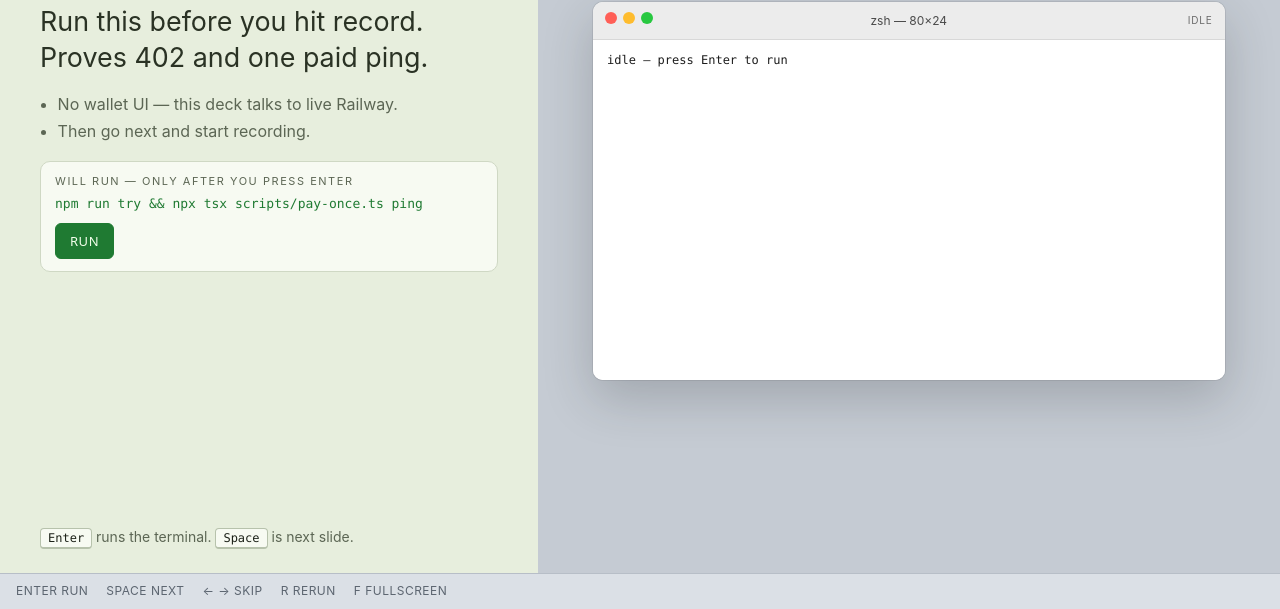
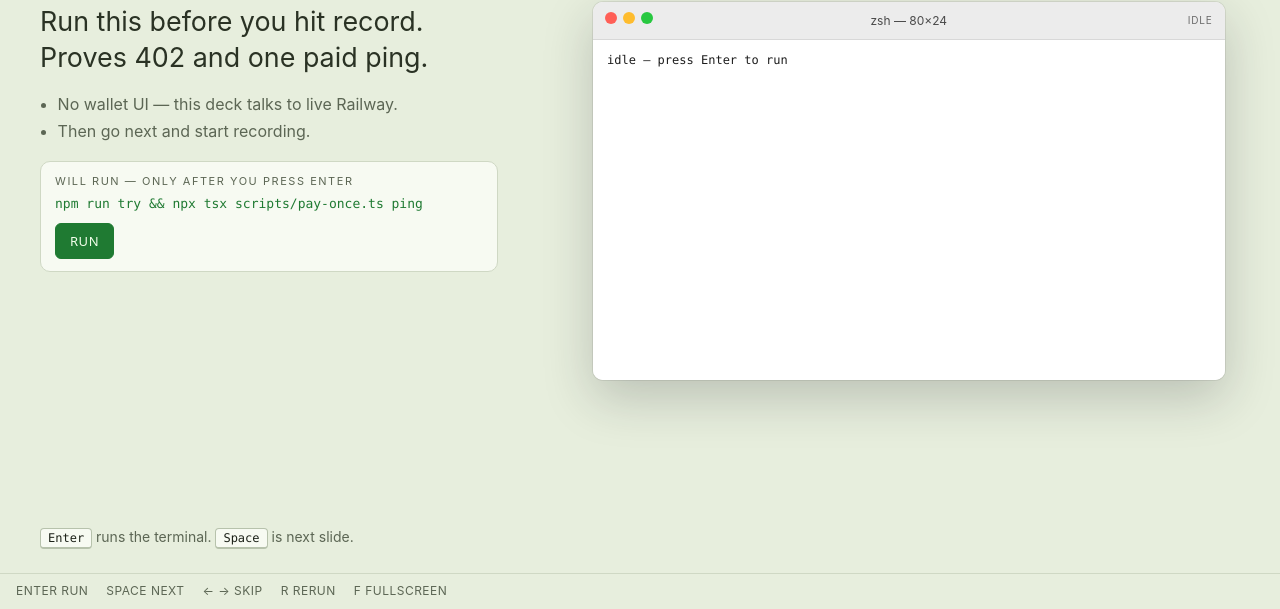
Before and after one commit to ducnmm/fare402, a website: page demo-deck/index.html in a window 1280 px wide. Shown: the part 191-800 px from the top of the page. Drawn offline with Linux system fonts and the light colour scheme.

Commit message:
style: use one sage canvas behind the slide and terminal window

```diff
--- a/demo-deck/styles.css
+++ b/demo-deck/styles.css
@@ -1,5 +1,5 @@
 :root {
-  --page: #c5cbd3;
+  --page: #e7eedd;
   --slide: #e7eedd;
   --ink: #1c2118;
   --muted: #5c6654;
@@ -35,7 +35,7 @@ body {
 
 .slide {
   padding: 36px 40px 24px;
-  background: var(--slide);
+  background: transparent;
   overflow: auto;
   display: flex;
   flex-direction: column;
@@ -167,7 +167,7 @@ h1 {
   gap: 12px;
   min-width: 0;
   padding: 36px 28px;
-  background: var(--page);
+  background: transparent;
 }
 
 .term-window {
@@ -286,12 +286,12 @@ h1 {
   height: 36px;
   padding: 0 16px;
   align-items: center;
-  border-top: 1px solid #b7bec7;
-  color: #5c6570;
+  border-top: 1px solid var(--line);
+  color: var(--muted);
   font-size: 12px;
   letter-spacing: 0.04em;
   text-transform: uppercase;
-  background: #dbe0e6;
+  background: var(--page);
   position: sticky;
   bottom: 0;
   z-index: 2;
```
